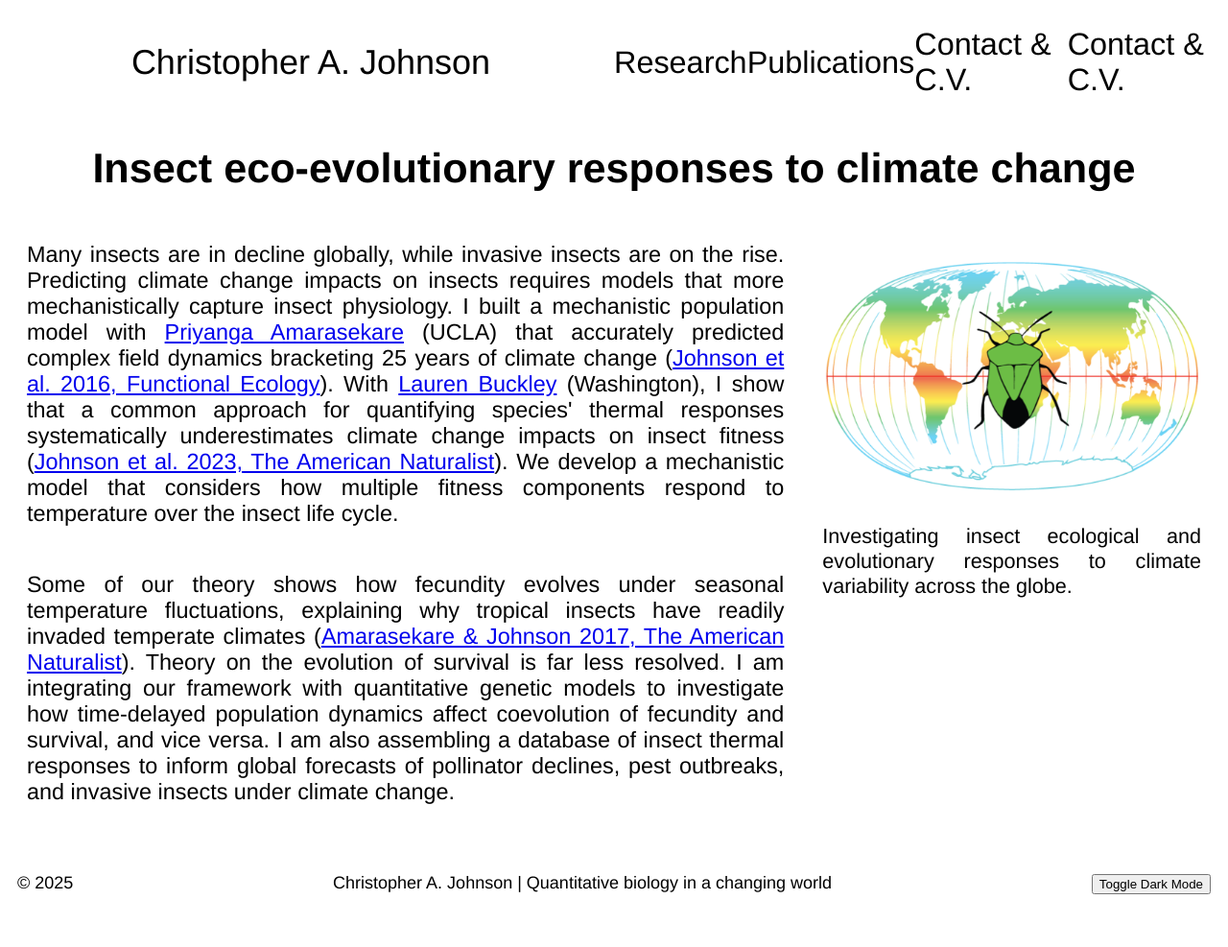
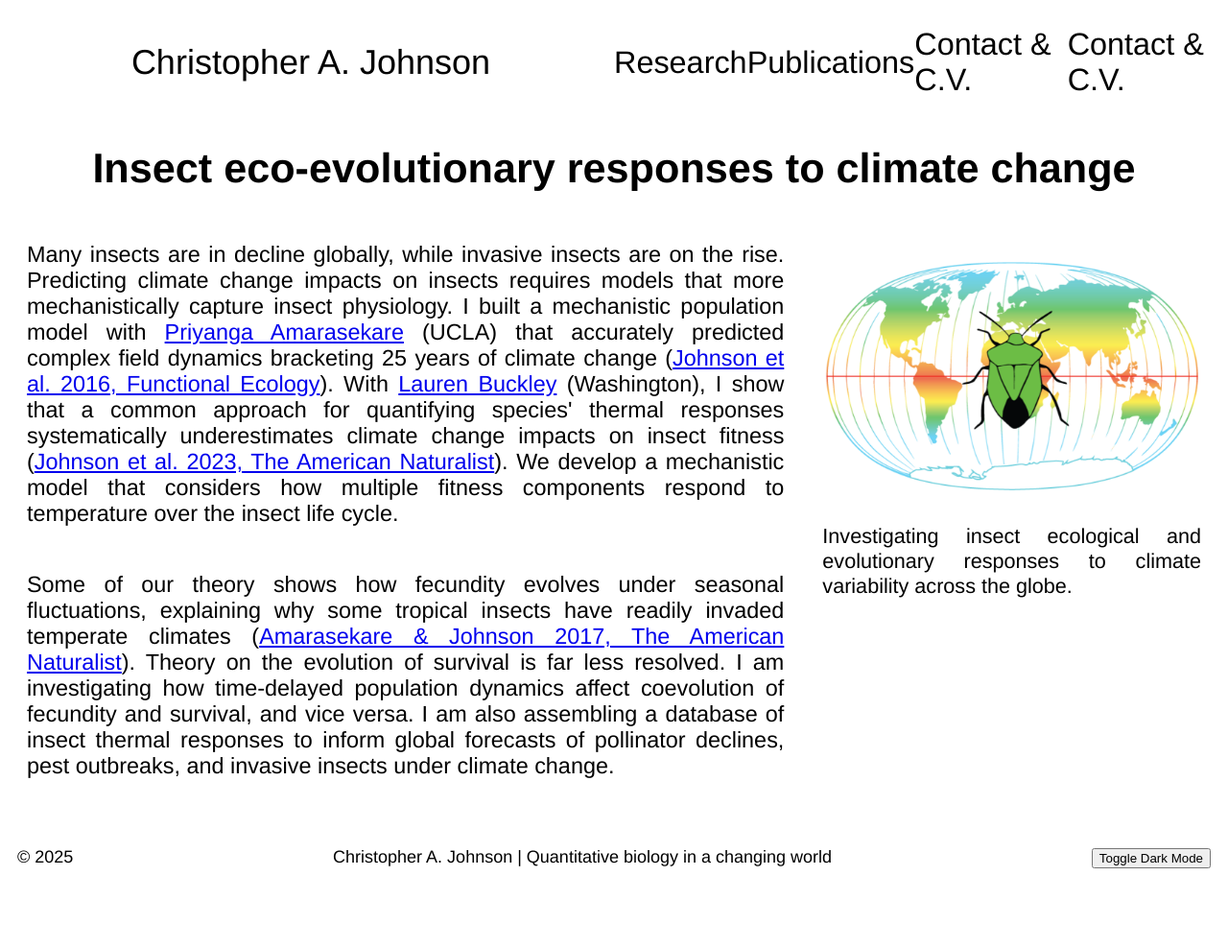
Before and after one commit to chrisajohnson/chrisajohnson.github.io, a Jekyll site: the page built from research/insect_responses.md, in a window 1280 px wide. Shown: the whole page at 96% size. Built offline with Jekyll 4.4.1, drawn with Linux system fonts in a browser that asks for light colours; after the commit the page ends 960 px from its top, so only the background shows below that.

Commit message:
Update insect_responses.md

```diff
--- a/research/insect_responses.md
+++ b/research/insect_responses.md
@@ -8,7 +8,7 @@
   <p>Many insects are in decline globally, while invasive insects are on the rise. Predicting climate change impacts on insects requires models that more mechanistically capture insect physiology. I built a mechanistic population model with <a href="https://www.gf.org/fellows/priyanga-amarasekare/" target="_blank" rel="noopener">Priyanga Amarasekare</a> (UCLA) that accurately predicted complex field dynamics bracketing 25 years of climate change (<a href="https://chrisajohnson.github.io/publications/" target="_blank" rel="noopener">Johnson et al. 2016, Functional Ecology</a>). With <a href="https://huckleylab.github.io/" target="_blank" rel="noopener">Lauren Buckley</a> (Washington), I show that a common approach for quantifying species' thermal responses systematically underestimates climate change impacts on insect fitness (<a href="https://chrisajohnson.github.io/publications/" target="_blank" rel="noopener">Johnson et al. 2023, The American Naturalist</a>). We develop a mechanistic model that considers how multiple fitness components respond to temperature over the insect life cycle.
 
 </p>
-  <p>Some of our theory shows how fecundity evolves under seasonal temperature fluctuations, explaining why tropical insects have readily invaded temperate climates (<a href="https://chrisajohnson.github.io/publications/" target="_blank" rel="noopener">Amarasekare & Johnson 2017, The American Naturalist</a>). Theory on the evolution of survival is far less resolved. I am integrating our framework with quantitative genetic models to investigate how time-delayed population dynamics affect coevolution of fecundity and survival, and vice versa. I am also assembling a database of insect thermal responses to inform global forecasts of pollinator declines, pest outbreaks, and invasive insects under climate change.
+  <p>Some of our theory shows how fecundity evolves under seasonal fluctuations, explaining why some tropical insects have readily invaded temperate climates (<a href="https://chrisajohnson.github.io/publications/" target="_blank" rel="noopener">Amarasekare & Johnson 2017, The American Naturalist</a>). Theory on the evolution of survival is far less resolved. I am investigating how time-delayed population dynamics affect coevolution of fecundity and survival, and vice versa. I am also assembling a database of insect thermal responses to inform global forecasts of pollinator declines, pest outbreaks, and invasive insects under climate change.
 </p>
 </div>
 
```
